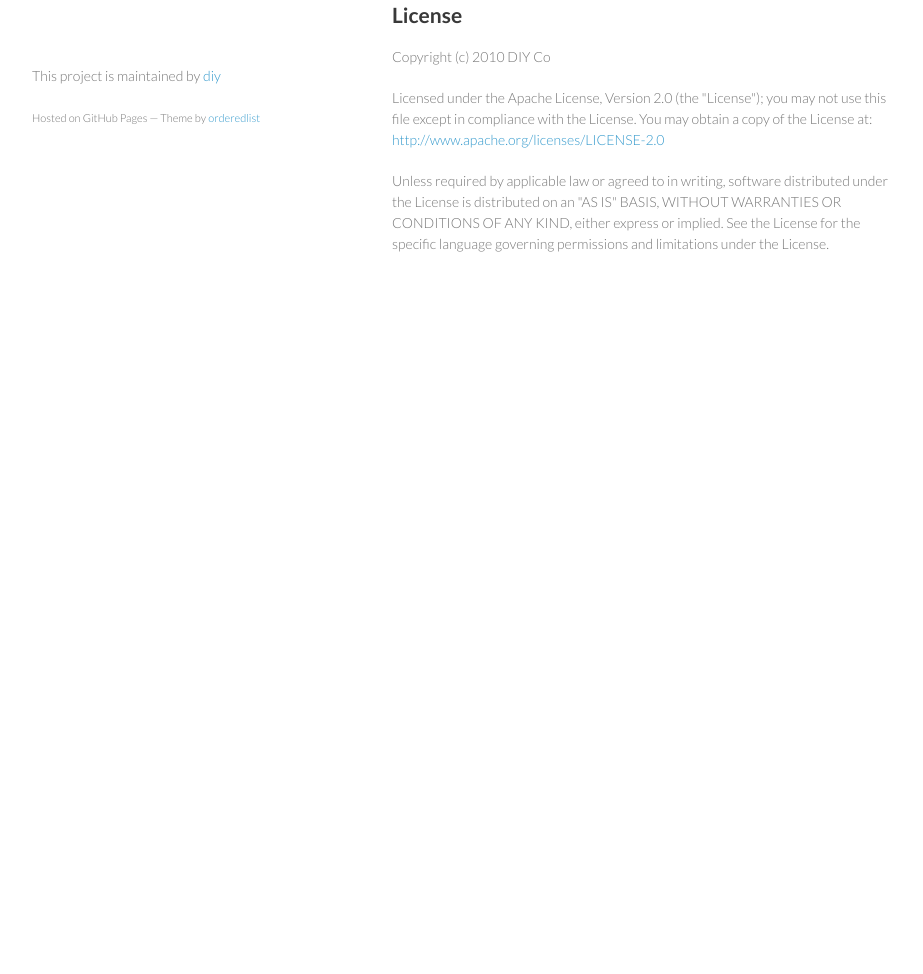
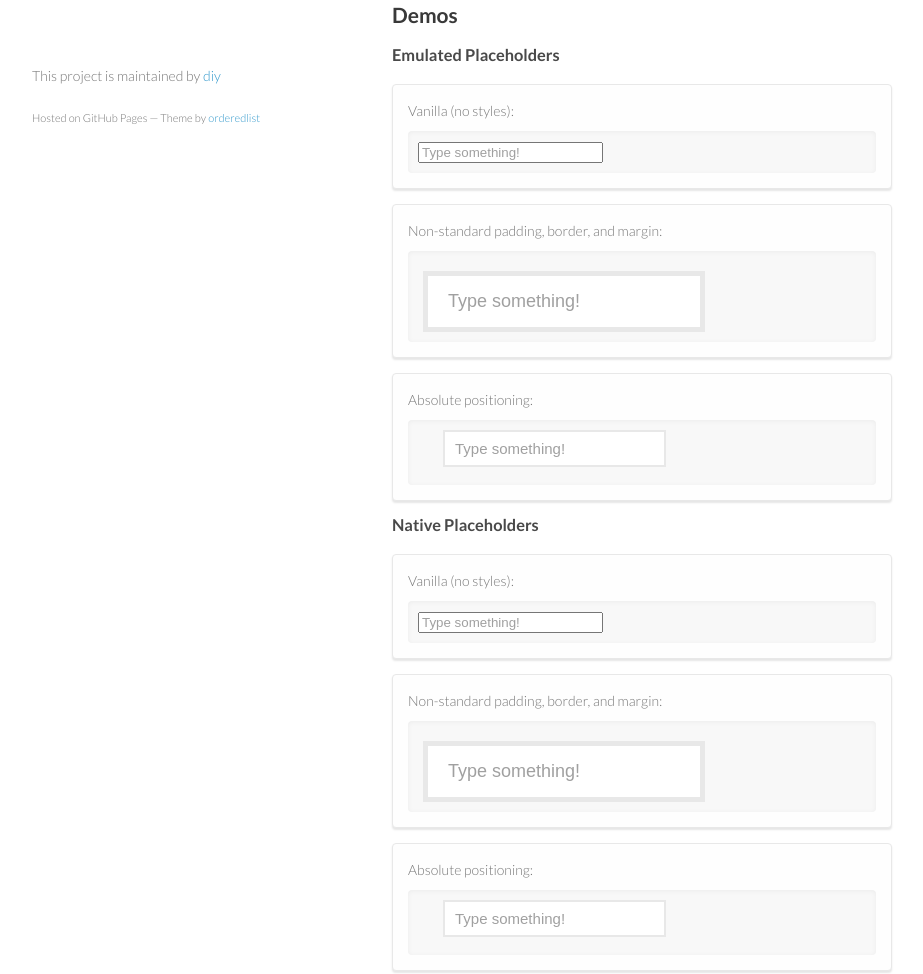
Before and after one commit to diy/jquery-placeholder, a plain HTML site: page index.html in a window 1280 px wide. Shown: the part 603-1577 px from the top of the page, without its empty margins (178-1101 px from the left). Before the commit the page ends 927 px from the top, so only its background shows below. Drawn offline with nearby package versions, Linux system fonts and the light colour scheme; some packages are replaced by stand-ins of ours; a script that the page names is missing.

Commit message:
Added demos.

```diff
--- a/index.html
+++ b/index.html
@@ -3,18 +3,28 @@
   <head>
     <meta charset="utf-8">
     <meta http-equiv="X-UA-Compatible" content="chrome=1">
-    <title>jquery-placeholder by diy</title>
+    <title>jquery-placeholder by DIY</title>
 
     <link rel="stylesheet" href="stylesheets/styles.css">
     <link rel="stylesheet" href="stylesheets/pygment_trac.css">
+    <link rel="stylesheet" href="stylesheets/placeholder.css">
     <meta name="viewport" content="width=device-width, initial-scale=1, user-scalable=no">
     <!--[if lt IE 9]>
     <script src="//html5shiv.googlecode.com/svn/trunk/html5.js"></script>
     <![endif]-->
+    <script type="text/javascript" src="http://code.jquery.com/jquery-git.js"></script>
+    <script type="text/javascript" src="https://raw.github.com/diy/jquery-placeholder/master/jquery.placeholder.js"></script>
+    <script type="text/javascript">
+    $(function() {
+      $('.emulate input, .emulate textarea').placeholder({force: true});
+    });
+    </script>
   </head>
   <body>
+    <a href="https://github.com/diy/jquery-placeholder"><img style="position: absolute; top: 0; right: 0; border: 0;" src="https://s3.amazonaws.com/github/ribbons/forkme_right_darkblue_121621.png" alt="Fork me on GitHub"></a>
     <div class="wrapper">
       <header>
+        <p><a href="https://diy.org/"><img src="https://d10yyh63llk3uw.cloudfront.net/images/parents/logo_header.png" alt="DIY"></a></p>
         <h1>jquery-placeholder</h1>
         <p>A jQuery plugin that polyfills the HTML5 &quot;placeholder&quot; attribute.</p>
         <p class="view"><a href="https://github.com/diy/jquery-placeholder">View the Project on GitHub <small>diy/jquery-placeholder</small></a></p>
@@ -61,6 +71,59 @@
 </pre>
 </div>
 
+<h2>Demos</h2>
+
+<div id="demos">
+  <!-- Emulated -->
+  <div class="emulate">
+    <h3>Emulated Placeholders</h3>
+    <ul>
+      <li>
+        <p class="desc">Vanilla (no styles):</p>
+        <p class="field">
+          <input type="text" placeholder="Type something!">
+        </p>
+      </li>
+      <li>
+        <p class="desc">Non-standard padding, border, and margin:</p>
+        <p class="field">
+          <input type="text" placeholder="Type something!" style="padding: 15px 20px; border: 5px solid #e8e8e8; font-size: 18px; margin: 10px 0 0 5px">
+        </p>
+      </li>
+      <li>
+        <p class="desc">Absolute positioning:</p>
+        <p class="field" style="height:45px">
+          <input type="text" placeholder="Type something!" style="padding: 8px 10px; border: 2px solid #e8e8e8; font-size: 15px; position: absolute; top: 10px; left: 35px">
+        </p>
+      </li>
+    </ul>
+  </div>
+  <!-- Native -->
+  <div class="native">
+    <h3>Native Placeholders</h3>
+    <ul>
+      <li>
+        <p class="desc">Vanilla (no styles):</p>
+        <p class="field">
+          <input type="text" placeholder="Type something!">
+        </p>
+      </li>
+      <li>
+        <p class="desc">Non-standard padding, border, and margin:</p>
+        <p class="field">
+          <input type="text" placeholder="Type something!" style="padding: 15px 20px; border: 5px solid #e8e8e8; font-size: 18px; margin: 10px 0 0 5px">
+        </p>
+      </li>
+      <li>
+        <p class="desc">Absolute positioning:</p>
+        <p class="field" style="height:45px">
+          <input type="text" placeholder="Type something!" style="padding: 8px 10px; border: 2px solid #e8e8e8; font-size: 15px; position: absolute; top: 10px; left: 35px">
+        </p>
+      </li>
+    </ul>
+  </div>
+  <div class="clear"></div>
+</div>
 
 <h2>License</h2>
 
--- /dev/null
+++ b/stylesheets/placeholder.css
@@ -0,0 +1,8 @@
+.placeholder { color: #a0a0a0; }
+::-webkit-input-placeholder { color: #a0a0a0; }
+:-moz-placeholder { color: #a0a0a0; }
+#demos { margin-bottom: 30px; }
+#demos ul { list-style: none; margin: 0; padding: 0; }
+#demos ul li { margin: 0 0 15px 0; padding: 15px; background: #fefefe; border: 1px solid #e8e8e8; -webkit-border-radius: 4px; -moz-border-radius: 4px; box-shadow: 0 2px 2px rgba(0,0,0,0.1); -moz-box-shadow: 0 2px 2px rgba(0,0,0,0.1); }
+#demos ul li p.desc { margin-bottom: 10px !important; }
+#demos ul li p.field { margin-bottom: 0 !important; background: #f8f8f8; -webkit-border-radius: 4px; -moz-border-radius: 4px; border-radius: 4px; padding: 10px; position: relative; box-shadow: inset 0 1px 5px rgba(0,0,0,0.05); -moz-box-shadow: inset 0 1px 5px rgba(0,0,0,0.05); }
```
Also changed, not shown: 1 other file.
